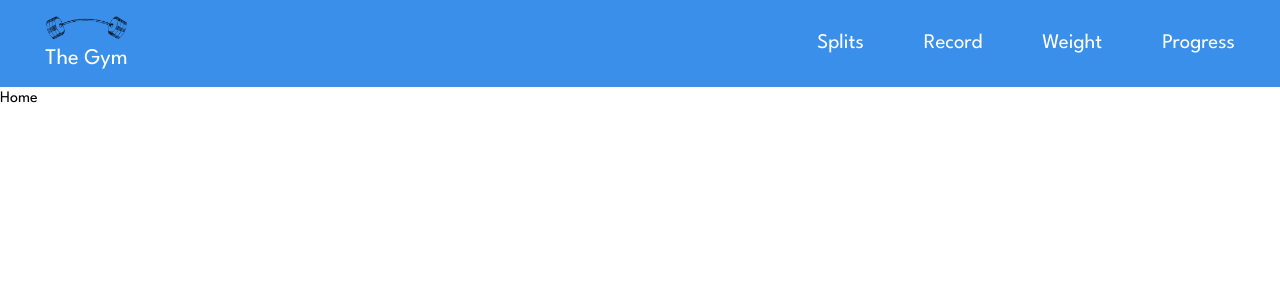
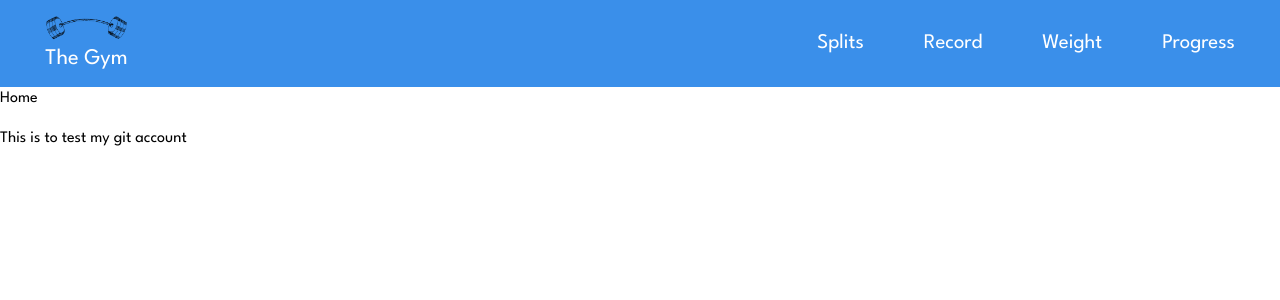
Before and after one commit to jackHotch/Gym-App-Next, a Next.js app in the folder client/: page / in a window 1280 px wide. Shown: the top 300 px of the page. Built offline with nearby package versions, Linux system fonts and the light colour scheme.

Commit message:
test for git account

```diff
--- a/client/src/app/page.tsx
+++ b/client/src/app/page.tsx
@@ -1,8 +1,9 @@
-
-
 const Home = () => {
   return (
-    <div>Home</div>
+    <>
+      <div>Home</div>
+      <p>This is to test my git account</p>
+    </>
   )
 }
 
```
